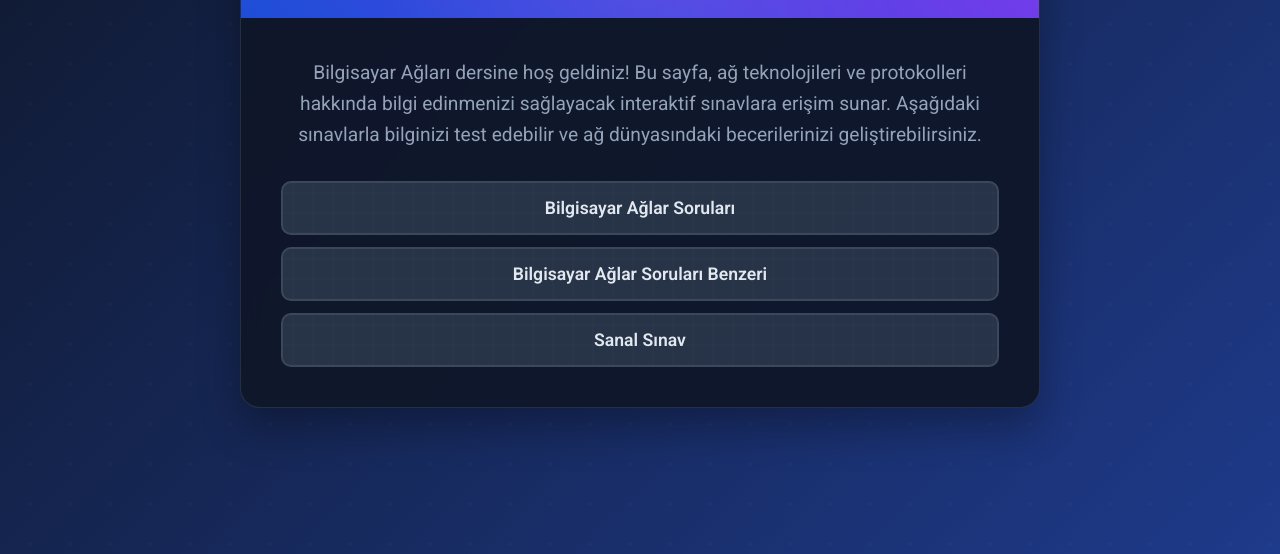
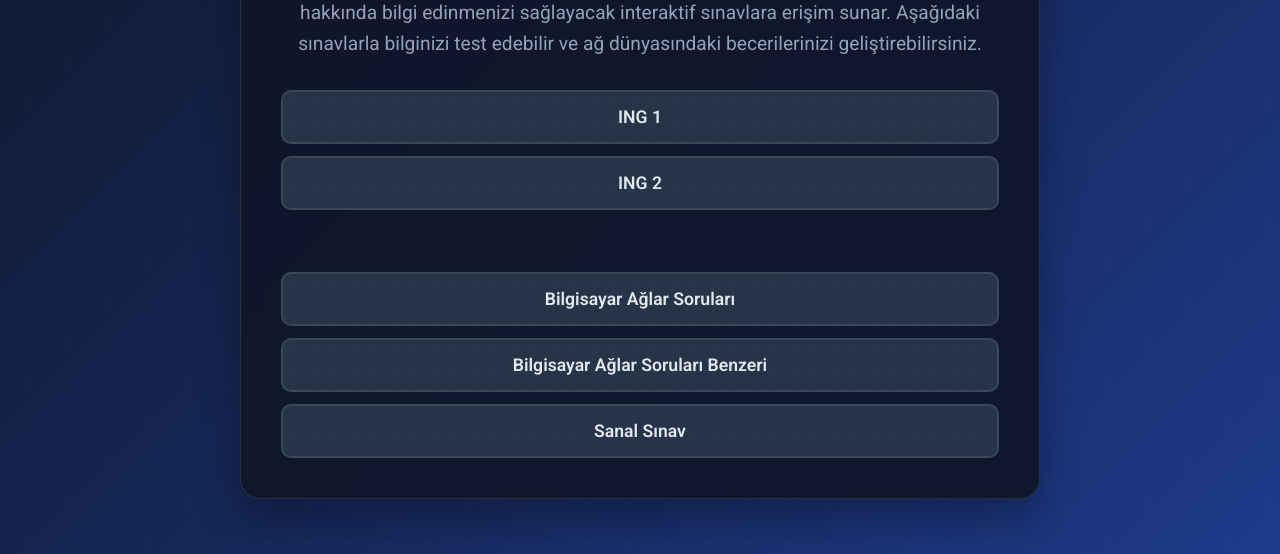
Before and after one commit to Majd-t/Network, a plain HTML site: page index.html in a window 1280 px wide. Shown: the part 246-800 px from the top of the page. Drawn offline with Linux system fonts and the light colour scheme.

Commit message:
Update index.html

```diff
--- a/index.html
+++ b/index.html
@@ -194,6 +194,11 @@
                 Bilgisayar Ağları dersine hoş geldiniz! Bu sayfa, ağ teknolojileri ve protokolleri hakkında bilgi edinmenizi sağlayacak interaktif sınavlara erişim sunar. Aşağıdaki sınavlarla bilginizi test edebilir ve ağ dünyasındaki becerilerinizi geliştirebilirsiniz.
             </p>
             <div class="exams-list">
+                <a href="ing1.html" class="exam-link">ING 1</a>
+                <a href="ing2.html" class="exam-link">ING 2</a>
+                <br>
+                <br>
+
                 <a href="cikmis.html" class="exam-link">Bilgisayar Ağlar Soruları</a>
                 <a href="sinav2.html" class="exam-link">Bilgisayar Ağlar Soruları Benzeri</a>
                  <a href="sinav1.html" class="exam-link">Sanal Sınav</a>
```
